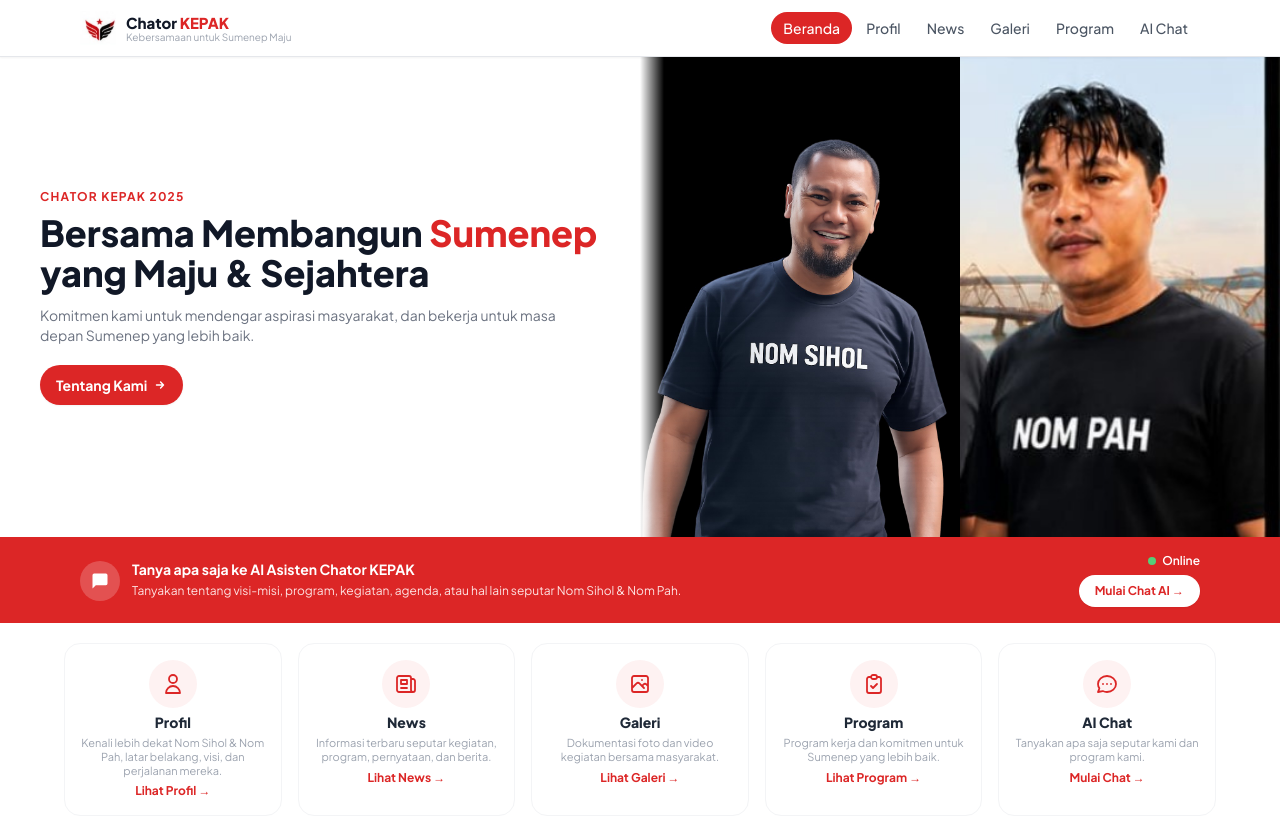
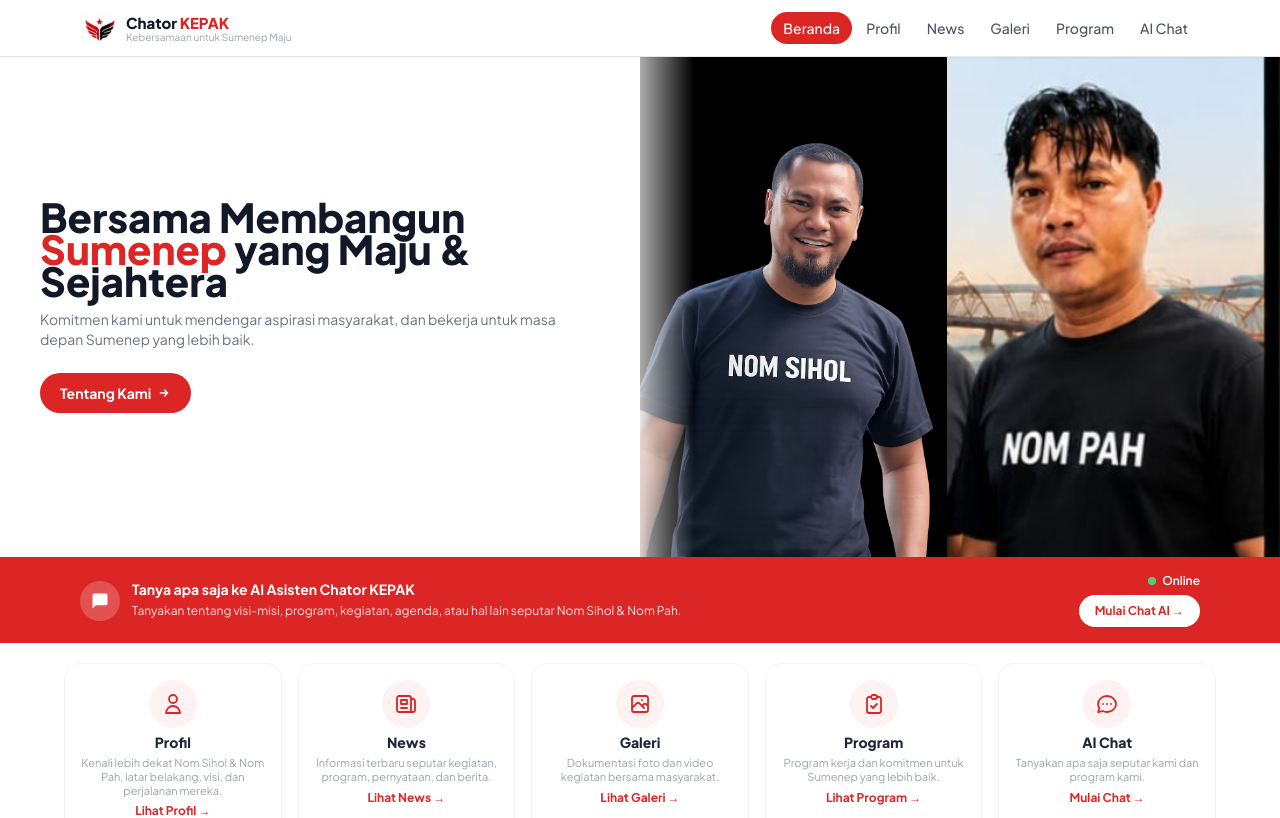
Before and after one commit to hamrasidi7-rgb/ChatorKEPAK, a Next.js app: page / in a window 1280 px wide. Shown: the top 818 px of the page. Built offline with nearby package versions, Linux system fonts and the light colour scheme.

Commit message:
feat: hero rose background + gradient blend seperti mockup

```diff
--- a/src/components/home/HeroSection.tsx
+++ b/src/components/home/HeroSection.tsx
@@ -4,26 +4,23 @@ import Link from "next/link";
 export default function HeroSection() {
   return (
     <section className="relative bg-white overflow-hidden">
-      <div className="flex min-h-[340px] md:min-h-[480px]">
+      <div className="relative flex min-h-[360px] md:min-h-[500px]">
 
-        {/* Kiri: Teks */}
-        <div className="w-[52%] md:w-1/2 flex flex-col justify-center px-4 md:px-10 py-8 z-10">
-          <p className="text-[9px] md:text-xs font-bold text-brand-red uppercase tracking-widest mb-2">
-            Chator KEPAK 2025
-          </p>
-          <h1 className="text-lg sm:text-2xl md:text-4xl font-extrabold text-gray-900 leading-tight mb-3">
+        {/* Kiri: Teks — z-10 di atas panel foto */}
+        <div className="w-[52%] md:w-1/2 relative z-10 flex flex-col justify-center px-4 md:px-10 py-10 bg-white">
+          <h1 className="text-xl sm:text-2xl md:text-[2.5rem] font-extrabold text-gray-900 leading-tight mb-3">
             Bersama Membangun{" "}
             <span className="text-brand-red">Sumenep</span>{" "}
             yang Maju &amp; Sejahtera
           </h1>
-          <p className="text-gray-500 text-[11px] md:text-sm leading-relaxed mb-5 line-clamp-3 md:line-clamp-none">
+          <p className="text-gray-500 text-[11px] md:text-sm leading-relaxed mb-6 line-clamp-4 md:line-clamp-none">
             Komitmen kami untuk mendengar aspirasi masyarakat, dan bekerja
             untuk masa depan Sumenep yang lebih baik.
           </p>
           <div>
             <Link
               href="/profil"
-              className="inline-flex items-center gap-1.5 bg-brand-red hover:bg-brand-red-hover text-white font-bold text-xs md:text-sm px-4 py-2 md:py-2.5 rounded-full transition-colors shadow-sm"
+              className="inline-flex items-center gap-1.5 bg-brand-red hover:bg-brand-red-hover text-white font-bold text-xs md:text-sm px-4 md:px-5 py-2.5 rounded-full transition-colors shadow-sm"
             >
               Tentang Kami
               <svg className="w-3.5 h-3.5" fill="none" viewBox="0 0 24 24" stroke="currentColor" strokeWidth={2.5}>
@@ -33,10 +30,10 @@ export default function HeroSection() {
           </div>
         </div>
 
-        {/* Kanan: Dua foto tokoh */}
-        <div className="w-[48%] md:w-1/2 relative bg-rose-50">
+        {/* Kanan: Foto di atas background rose */}
+        <div className="absolute right-0 top-0 bottom-0 w-[55%] md:w-[52%] bg-rose-100">
+          {/* Dua foto berdampingan */}
           <div className="absolute inset-0 flex">
-            {/* Nom Sihol */}
             <div className="relative flex-1 overflow-hidden">
               <Image
                 src="/images/nom-sihol.jpg"
@@ -46,7 +43,6 @@ export default function HeroSection() {
                 priority
               />
             </div>
-            {/* Nom Pah */}
             <div className="relative flex-1 overflow-hidden">
               <Image
                 src="/images/nom-pah.jpg"
@@ -56,8 +52,9 @@ export default function HeroSection() {
               />
             </div>
           </div>
-          {/* Gradient kiri agar menyatu dengan background putih */}
-          <div className="absolute inset-y-0 left-0 w-6 bg-gradient-to-r from-white to-transparent z-10 pointer-events-none" />
+
+          {/* Gradient kiri: foto menyatu dengan background putih teks */}
+          <div className="absolute inset-y-0 left-0 w-16 md:w-20 bg-gradient-to-r from-white to-transparent z-20 pointer-events-none" />
         </div>
 
       </div>
```
